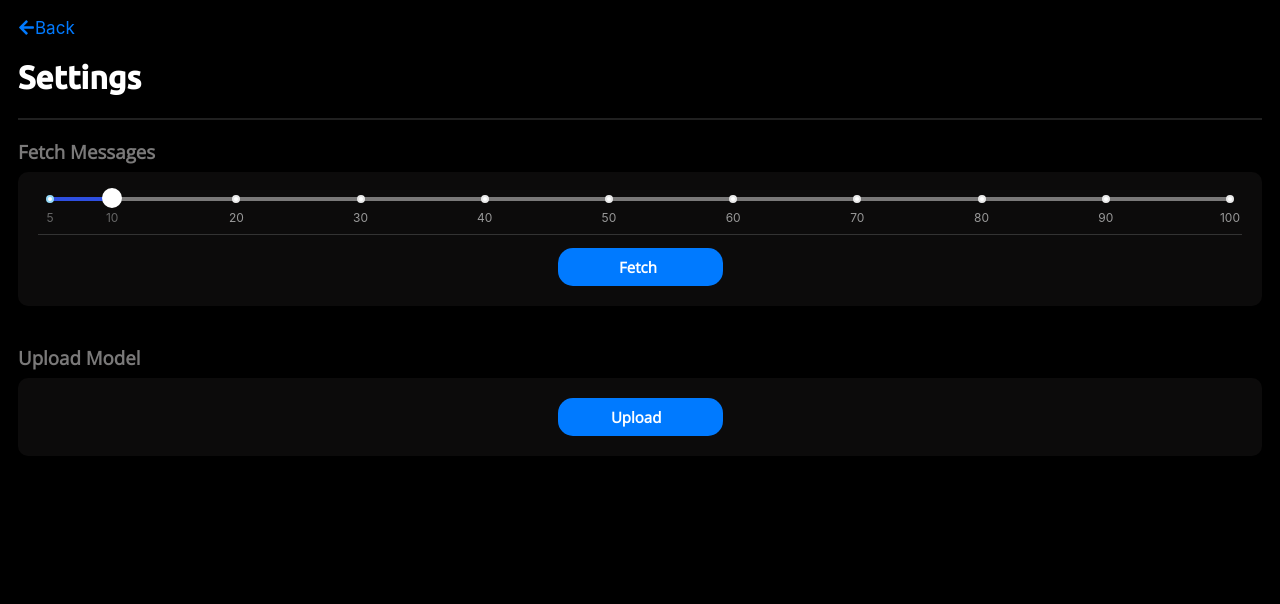
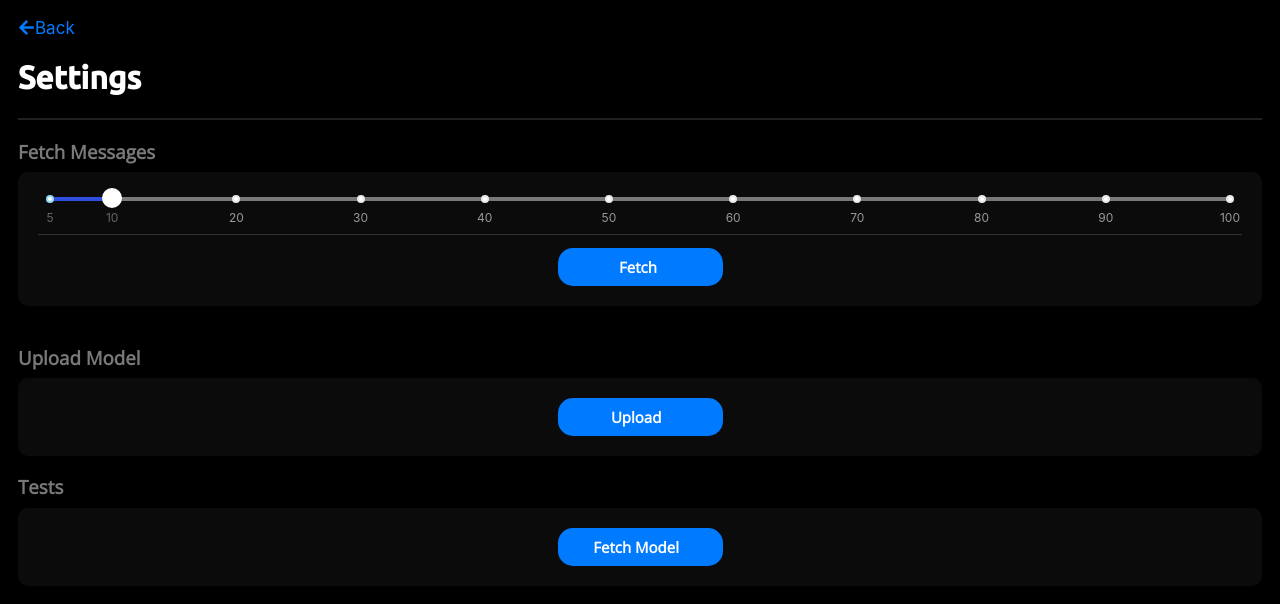
Before and after one commit to sid-sr/FedSMS, a React (Create React App) app in the folder frontend/: page /settings in a window 1280 px wide. Shown: the top 604 px of the page. Built offline with nearby package versions, Linux system fonts and the light colour scheme.

Commit message:
add load model button

```diff
--- a/frontend/src/components/Settings.js
+++ b/frontend/src/components/Settings.js
@@ -6,6 +6,7 @@ import { useNavigate } from 'react-router-dom';
 import ClipLoader from 'react-spinners/ClipLoader';
 import PulseLoader from 'react-spinners/PulseLoader';
 import '../styles/settings.css';
+import * as tf from '@tensorflow/tfjs';
 
 function Settings() {
   const navigate = useNavigate();
@@ -13,13 +14,21 @@ function Settings() {
   const [fetchText, setFetchText] = useState('Fetch');
   const [uploadText, setUploadText] = useState('Upload');
   const [messageCount, setMessageCount] = useState(10);
+  const [fetchModelText, setFetchModelText] = useState('Fetch Model');
 
-  const onSlide = value => {
+  const onSlide = (value) => {
     setMessageCount(value);
   };
 
   function timeout(delay) {
-    return new Promise(res => setTimeout(res, delay));
+    return new Promise((res) => setTimeout(res, delay));
+  }
+
+  async function loadModel() {
+    setFetchModelText('Fetching');
+    const model = await tf.loadLayersModel('/api/download/model.json');
+    model.summary();
+    setFetchModelText('Fetched');
   }
 
   async function fetching() {
@@ -43,14 +52,15 @@ function Settings() {
     <div className="container">
       <a href="/" className="backText">
         <FaArrowLeft style={{ marginBottom: '-2px' }}></FaArrowLeft>
-        <span >Back</span>
+        <span>Back</span>
       </a>
       <h1 className="settingsHeading">Settings</h1>
       <hr className="divider" />
       <h3 className="cardHeading">Fetch Messages</h3>
       <div className="settingsCard">
-        <div >
-          <Slider className="numberSlider"
+        <div>
+          <Slider
+            className="numberSlider"
             handleStyle={{
               borderColor: 'white',
               height: 20,
@@ -58,38 +68,62 @@ function Settings() {
               marginTop: -9,
               backgroundColor: 'white',
             }}
-            min={5} max={100} defaultValue={10}
+            min={5}
+            max={100}
+            defaultValue={10}
             trackStyle={{ backgroundColor: '#2E4FE1', height: 4 }}
             railStyle={{ backgroundColor: '#7a7979', height: 4 }}
-            marks={{ 5: 5, 10: 10, 20: 20, 30: 30, 40: 40, 50: 50, 60: 60, 70: 70, 80: 80, 90: 90, 100: 100 }}
-            step={null} onChange={onSlide} value={messageCount}
+            marks={{
+              5: 5,
+              10: 10,
+              20: 20,
+              30: 30,
+              40: 40,
+              50: 50,
+              60: 60,
+              70: 70,
+              80: 80,
+              90: 90,
+              100: 100,
+            }}
+            step={null}
+            onChange={onSlide}
+            value={messageCount}
           />
         </div>
         <br />
         <hr className="divider2" />
-        <button className="cardAction" style={{ marginTop: '5px' }} onClick={fetching}>
+        <button
+          className="cardAction"
+          style={{ marginTop: '5px' }}
+          onClick={fetching}
+        >
           {fetchText}&nbsp;
-          {fetchText == 'Fetching' ?
+          {fetchText == 'Fetching' ? (
             <ClipLoader size={10} color={'white'} />
-            : null
-          }
+          ) : null}
         </button>
       </div>
+
       <br />
       <h3 className="cardHeading">Upload Model</h3>
       <div className="settingsCard">
         <button className="cardAction" onClick={uploading}>
           {uploadText} &nbsp;
-          {
-            uploadText == 'Uploading' ?
-              <PulseLoader size={5} color={'white'} />
-              : null
-          }
-          {
-            uploadText == 'Uploaded' ?
-              <FaCheckCircle></FaCheckCircle>
-              : null
-          }
+          {uploadText == 'Uploading' ? (
+            <PulseLoader size={5} color={'white'} />
+          ) : null}
+          {uploadText == 'Uploaded' ? <FaCheckCircle></FaCheckCircle> : null}
+        </button>
+      </div>
+      <h3 className="cardHeading">Tests</h3>
+      <div className="settingsCard">
+        <button className="cardAction" onClick={loadModel}>
+          {fetchModelText} &nbsp;
+          {fetchModelText == 'Fetching' ? (
+            <PulseLoader size={5} color={'white'} />
+          ) : null}
+          {fetchModelText == 'Fetched' ? <FaCheckCircle></FaCheckCircle> : null}
         </button>
       </div>
     </div>
```
